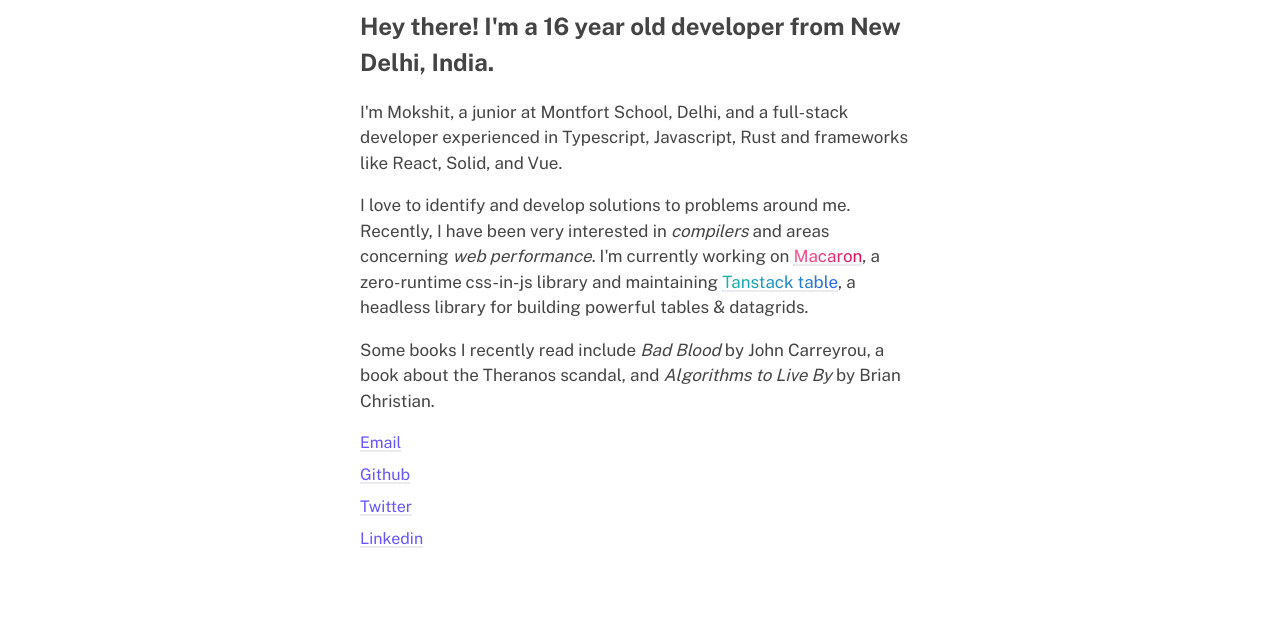
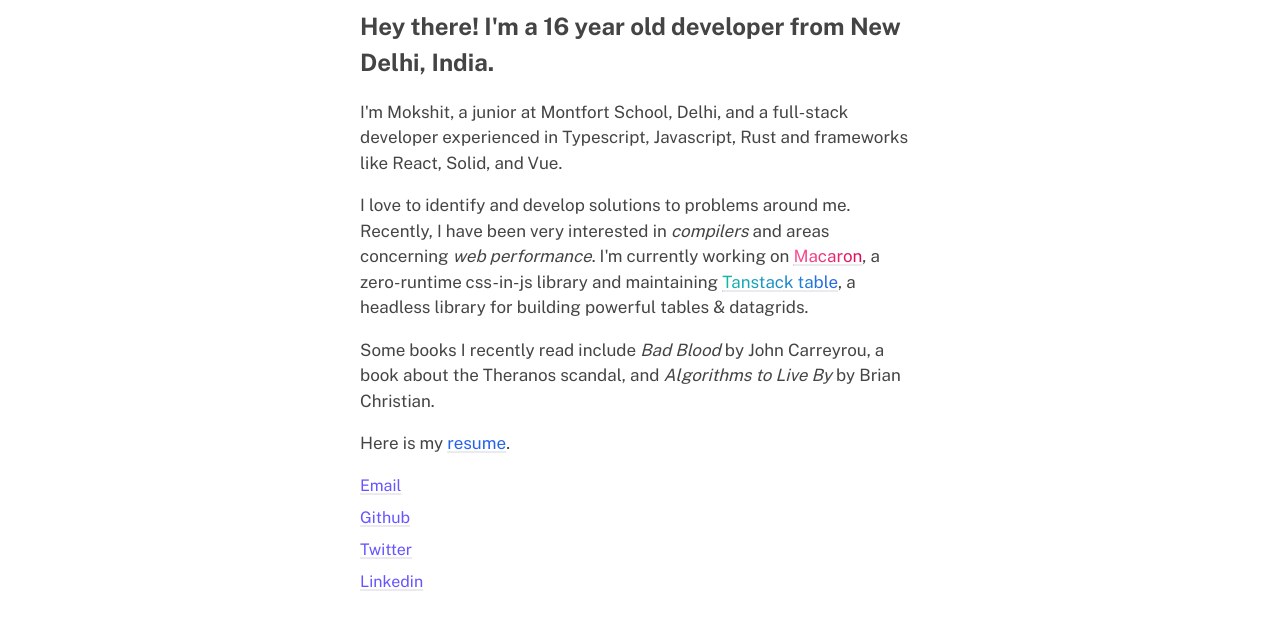
Before and after one commit to Mokshit06/web-portfolio, a plain HTML site: page index.html in a window 1280 px wide. Shown: the part 106-736 px from the top of the page. Drawn offline with nearby package versions, Linux system fonts and the light colour scheme.

Commit message:
add resume

```diff
--- a/index.html
+++ b/index.html
@@ -86,10 +86,9 @@
   ul {
     list-style-type: none;
     padding-left: 0;
-  }
-
-  ul li {
-    margin: 8px 0;
+    display: flex;
+    gap: 0.5rem;
+    flex-direction: column;
   }
 </style>
 
@@ -127,6 +126,10 @@
       book about the Theranos scandal, and <i>Algorithms to Live By</i> by Brian
       Christian.
     </p>
+    <p>
+      Here is my
+      <a style="color: #2563eb" href="/Resume_Mokshit.pdf">resume</a>.
+    </p>
     <ul>
       <li><a href="mailto:mokshitjain2006@gmail.com">Email</a></li>
       <li><a href="//github.com/mokshit06">Github</a></li>
```
Also changed, not shown: 1 other file.
